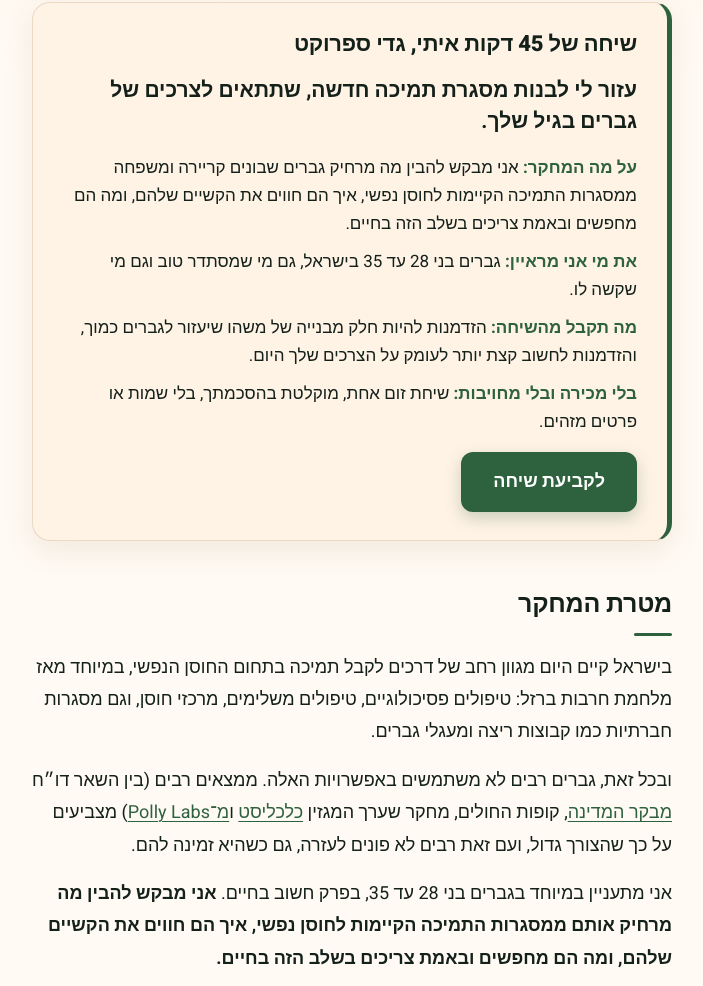
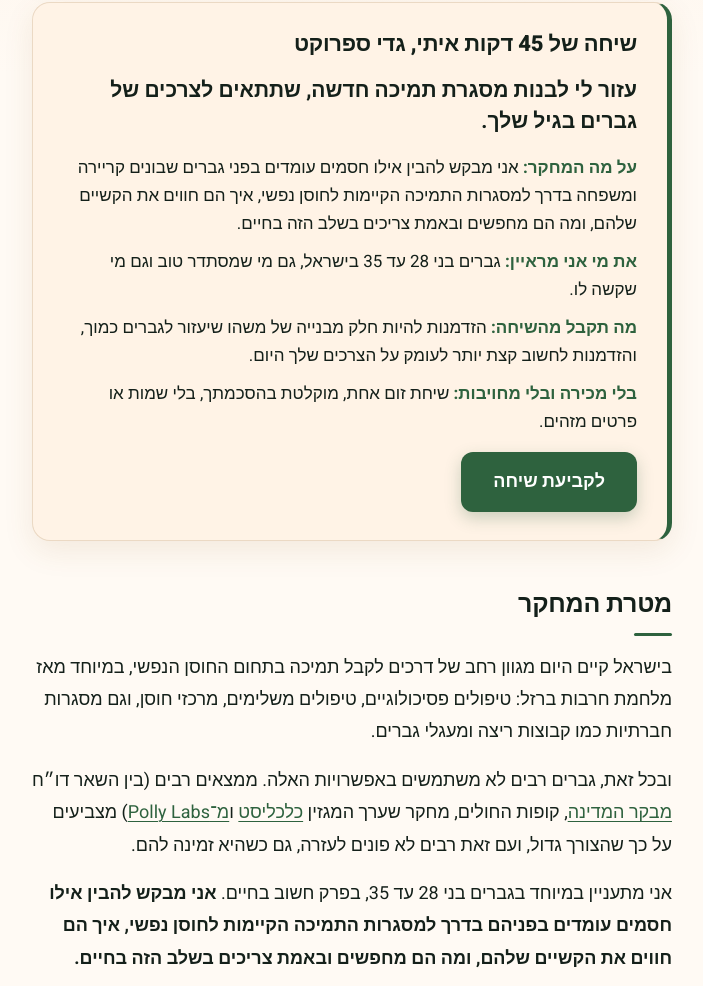
Before and after one commit to gadsprukt/interview, a plain HTML site: page index.html in a window 1280 px wide. Shown: the part 566-1552 px from the top of the page, without its empty margins (288-991 px from the left). Drawn offline with Linux system fonts and the light colour scheme.

Commit message:
Ask which barriers stand in the way of existing support frameworks
Co-Authored-By: Claude Sonnet 5.5 <noreply@anthropic.com>
Claude-Session: https://claude.ai/code/session_0112rf9itDaMfPvcN6wXpraD

```diff
--- a/index.html
+++ b/index.html
@@ -98,7 +98,7 @@ a{color:var(--accent);text-underline-offset:3px;text-decoration-thickness:1px}
     <h2>שיחה של 45 דקות איתי, גדי ספרוקט</h2>
     <p class="box-lede">עזור לי לבנות מסגרת תמיכה חדשה, שתתאים לצרכים של גברים בגיל שלך.</p>
     <ul>
-      <li><b>על מה המחקר:</b> אני מבקש להבין מה מרחיק גברים שבונים קריירה ומשפחה ממסגרות התמיכה הקיימות לחוסן נפשי, איך הם חווים את הקשיים שלהם, ומה הם מחפשים ובאמת צריכים בשלב הזה בחיים.</li>
+      <li><b>על מה המחקר:</b> אני מבקש להבין אילו חסמים עומדים בפני גברים שבונים קריירה ומשפחה בדרך למסגרות התמיכה הקיימות לחוסן נפשי, איך הם חווים את הקשיים שלהם, ומה הם מחפשים ובאמת צריכים בשלב הזה בחיים.</li>
       <li><b>את מי אני מראיין:</b> גברים בני 28 עד 35 בישראל, גם מי שמסתדר טוב וגם מי שקשה לו.</li>
       <li><b>מה תקבל מהשיחה:</b> הזדמנות להיות חלק מבנייה של משהו שיעזור לגברים כמוך, והזדמנות לחשוב קצת יותר לעומק על הצרכים שלך היום.</li>
       <li><b>בלי מכירה ובלי מחויבות:</b> שיחת זום אחת, מוקלטת בהסכמתך, בלי שמות או פרטים מזהים.</li>
@@ -111,7 +111,7 @@ a{color:var(--accent);text-underline-offset:3px;text-decoration-thickness:1px}
     <h2>מטרת המחקר</h2>
     <p>בישראל קיים היום מגוון רחב של דרכים לקבל תמיכה בתחום החוסן הנפשי, במיוחד מאז מלחמת חרבות ברזל: טיפולים פסיכולוגיים, טיפולים משלימים, מרכזי חוסן, וגם מסגרות חברתיות כמו קבוצות ריצה ומעגלי גברים.</p>
     <p>ובכל זאת, גברים רבים לא משתמשים באפשרויות האלה. ממצאים רבים (בין השאר דו״ח <a href="https://www.timesofisrael.com/state-comptroller-says-3-million-israelis-suffering-from-trauma-since-october-7/amp/">מבקר המדינה</a>, קופות החולים, מחקר שערך המגזין <a href="https://www.calcalist.co.il/local_news/article/rjbzq8pd0">כלכליסט</a> ו<a href="https://www.jpost.com/israel-news/article-854454">מ־Polly Labs</a>) מצביעים על כך שהצורך גדול, ועם זאת רבים לא פונים לעזרה, גם כשהיא זמינה להם.</p>
-    <p>אני מתעניין במיוחד בגברים בני 28 עד 35, בפרק חשוב בחיים. <b>אני מבקש להבין מה מרחיק אותם ממסגרות התמיכה הקיימות לחוסן נפשי, איך הם חווים את הקשיים שלהם, ומה הם מחפשים ובאמת צריכים בשלב הזה בחיים.</b></p>
+    <p>אני מתעניין במיוחד בגברים בני 28 עד 35, בפרק חשוב בחיים. <b>אני מבקש להבין אילו חסמים עומדים בפניהם בדרך למסגרות התמיכה הקיימות לחוסן נפשי, איך הם חווים את הקשיים שלהם, ומה הם מחפשים ובאמת צריכים בשלב הזה בחיים.</b></p>
   </section>
 
   <section>
```
